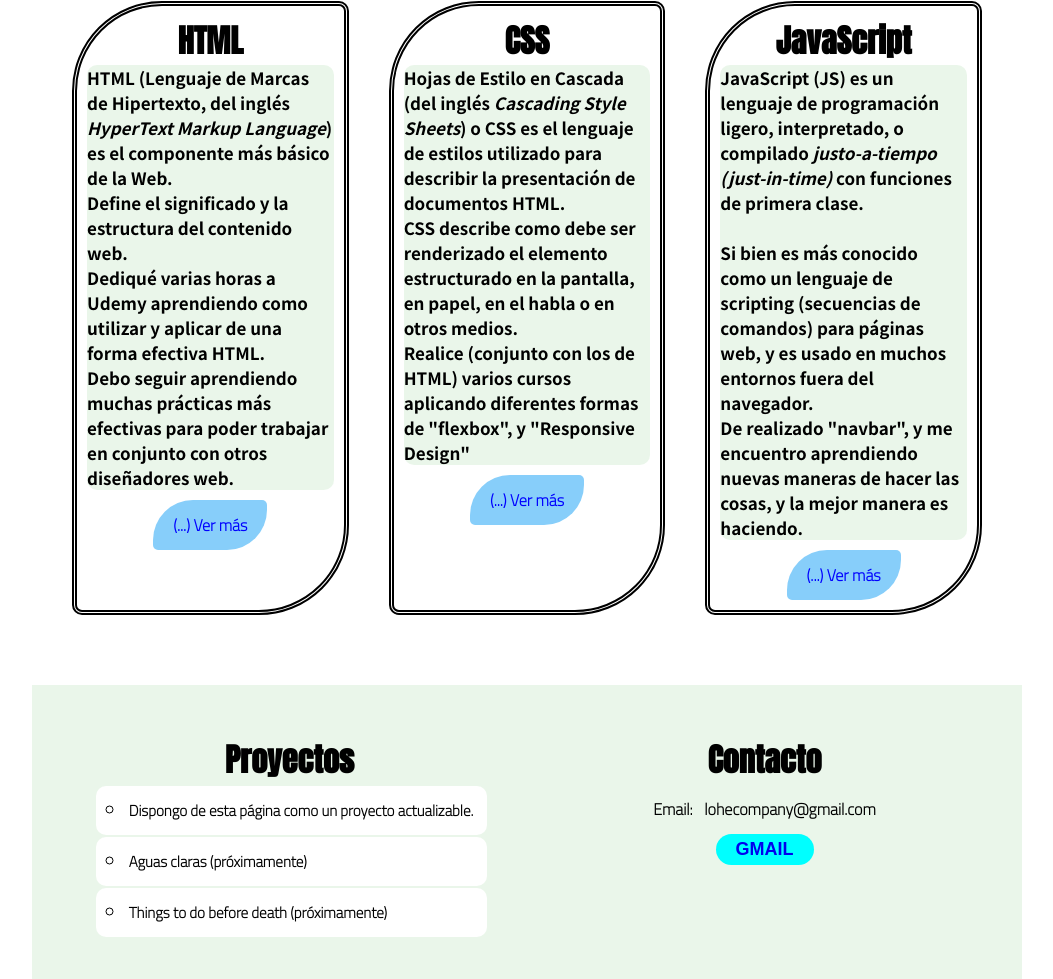
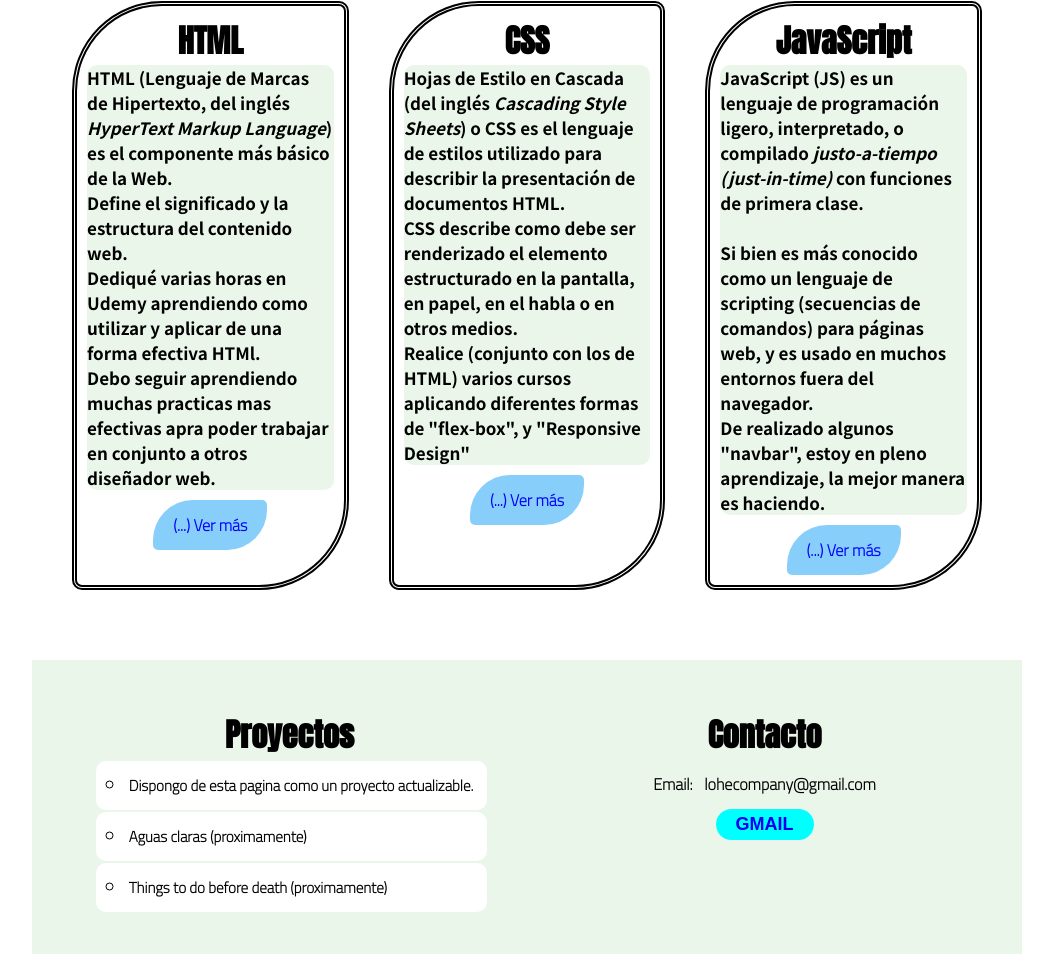
Before and after one commit to AguuusLohe/Curriculum, a plain HTML site: page index.html in a window 1280 px wide. Shown: the part 694-1673 px from the top of the page, without its empty margins (113-1166 px from the left). After the commit the page ends 1648 px from the top, so only its background shows below. Drawn offline with Linux system fonts and the light colour scheme.

Commit message:
Update index.html

```diff
--- a/index.html
+++ b/index.html
@@ -4,9 +4,12 @@
     <meta charset="UTF-8">
     <meta http-equiv="X-UA-Compatible" content="IE=edge">
     <meta name="viewport" content="width=device-width, initial-scale=1.0">
+
     <link rel="stylesheet" href="style.css">
     <link rel="shortcut icon" href="favicon.png">
-    <title>Curriculum | AgustínLohe</title>
+
+    <title>Presentación</title>
+
     <script defer src="index.js"></script>
     <script src="https://kit.fontawesome.com/f289ddd132.js" crossorigin="anonymous"></script>
 </head>
@@ -43,10 +46,10 @@
     <div class="main_content_column ">
         <h1 class="main_column_title">HTML </h1>
         <p class="main_description">
-           HTML (Lenguaje de Marcas de Hipertexto, del inglés <span class="italic">HyperText Markup Language</span>) es el componente más básico de la Web. <br> Define el significado y la estructura del contenido web. <br>
-            Dediqué varias horas a Udemy aprendiendo como utilizar y aplicar de una forma efectiva HTML. <br> Debo seguir aprendiendo muchas prácticas más efectivas para poder trabajar en conjunto con otros diseñadores web.
+            HTML (Lenguaje de Marcas de Hipertexto, del inglés <span class="italic">HyperText Markup Language</span>) es el componente más básico de la Web. <br> Define el significado y la estructura del contenido web. <br>
+            Dediqué varias horas en Udemy aprendiendo como utilizar y aplicar de una forma efectiva HTMl. <br> Debo seguir aprendiendo muchas practicas mas efectivas apra poder trabajar en conjunto a otros diseñador web.
         </p>
-            <a target="_blank" href="https://developer.mozilla.org/es/docs/Web/HTML" class="main_button nav-link" >(...) Ver más</a>
+        <a target="_blank" href="https://developer.mozilla.org/es/docs/Web/HTML" class="main_button nav-link" >(...) Ver más</a>
     </div>
 
     <div class="main_content_column ">
@@ -54,7 +57,7 @@
         <p class="main_description">
             Hojas de Estilo en Cascada (del inglés <span class="italic">Cascading Style Sheets</span>) o CSS es el lenguaje de estilos utilizado para describir la presentación de documentos HTML. <br>
             CSS describe como debe ser renderizado el elemento estructurado en la pantalla, en papel, en el habla o en otros medios. <br>
-            Realice (conjunto con los de HTML) varios cursos aplicando diferentes formas de "flexbox", y "Responsive Design"
+            Realice (conjunto con los de HTML) varios cursos aplicando diferentes formas de "flex-box", y "Responsive Design"
         </p>
         <a target="_blank" href="https://developer.mozilla.org/es/docs/Web/CSS" class="main_button nav-link" >(...) Ver más</a>
     </div>
@@ -62,7 +65,7 @@
     <div class="main_content_column ">
         <h1 class="main_column_title">JavaScript</h1>
         <p class="main_description">
-            JavaScript (JS) es un lenguaje de programación ligero, interpretado, o compilado <span class="italic">justo-a-tiempo (just-in-time)</span> con funciones de primera clase. <br><br> Si bien es más conocido como un lenguaje de scripting (secuencias de comandos) para páginas web, y es usado en muchos entornos fuera del navegador. <br> De realizado "navbar", y me encuentro aprendiendo nuevas maneras de hacer las cosas, y la mejor manera es haciendo.
+            JavaScript (JS) es un lenguaje de programación ligero, interpretado, o compilado <span class="italic">justo-a-tiempo (just-in-time)</span> con funciones de primera clase. <br><br> Si bien es más conocido como un lenguaje de scripting (secuencias de comandos) para páginas web, y es usado en muchos entornos fuera del navegador. <br> De realizado algunos "navbar", estoy en pleno aprendizaje, la mejor manera es haciendo.
         </p>
         <a target="_blank" href="https://www.iagua.es/respuestas/que-es-contaminacion-agua" class="main_button nav-link" >(...) Ver más</a>
     </div>
@@ -74,9 +77,9 @@
     <div class="proyects" id="footer">
         <h1 class="main_column_title">Proyectos</h1>
             <lu class="list_proyects">
-                <li class="list_proyects_item">Dispongo de esta página como un proyecto actualizable.</li>
-                <li class="list_proyects_item">Aguas claras (próximamente)</li>
-                <li class="list_proyects_item">Things to do before death (próximamente)</li>
+                <li class="list_proyects_item">Dispongo de esta pagina como un proyecto actualizable.</li>
+                <li class="list_proyects_item">Aguas claras (proximamente)</li>
+                <li class="list_proyects_item">Things to do before death (proximamente)</li>
             </lu>
     </div>
 
@@ -87,6 +90,12 @@
     </div>
 
 </div>
+<!-- =================================== contact form ============================================ -->
+
+
+
+
+
 
 
 </body>
```
